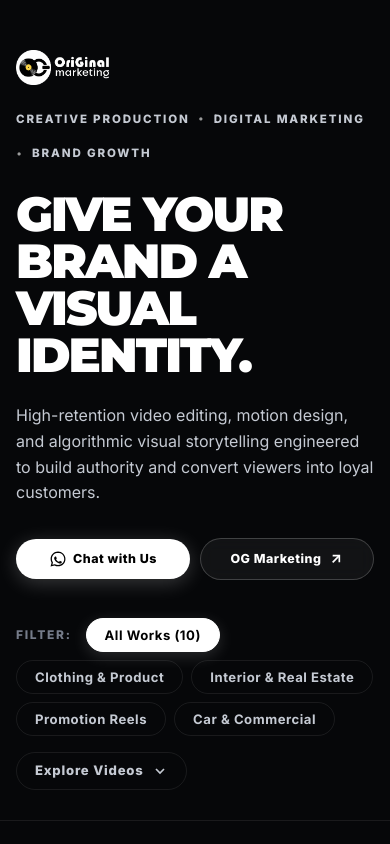
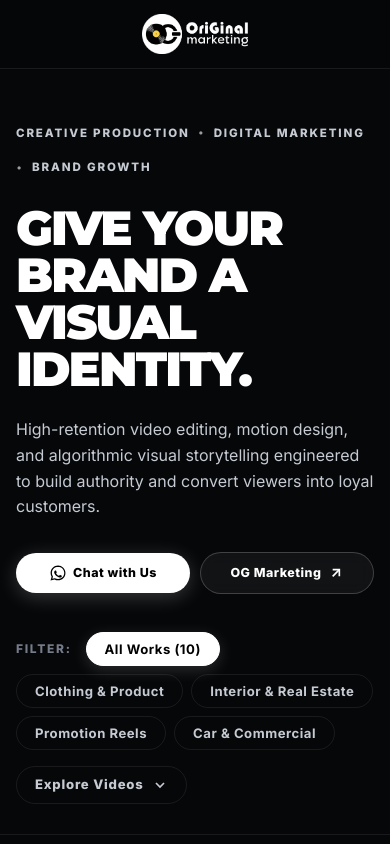
Before and after one commit to og-marketing/og-marketing.github.io, a plain HTML site: page index.html in a window 390 px wide. Shown: the top 844 px of the page. Drawn offline with Linux system fonts and the light colour scheme.

Commit message:
Restore centered navbar header with slightly bigger logo

```diff
--- a/index.html
+++ b/index.html
@@ -15,16 +15,18 @@
 </head>
 <body class="theme-bw">
 
-    <!-- Hero Section with Integrated Brand Logo -->
+    <!-- Minimal Centered Header -->
+    <header class="studio-header">
+        <div class="header-inner header-centered">
+            <a href="#" class="studio-brand">
+                <img src="assets/final-logo.png" alt="OG Marketing" class="brand-logo-img">
+            </a>
+        </div>
+    </header>
+
+    <!-- Hero Section -->
     <section class="hero-section">
         <div class="hero-container">
-
-            <!-- Hero Top Brand Logo (Integrated, Bigger, Left-Aligned) -->
-            <div class="hero-brand-wrap">
-                <a href="#" class="hero-brand-link">
-                    <img src="assets/final-logo.png" alt="OG Marketing" class="hero-logo-img">
-                </a>
-            </div>
 
             <!-- Service Tag Above Headline -->
             <div class="hero-service-tag">
--- a/style.css
+++ b/style.css
@@ -45,42 +45,62 @@ a {
     text-decoration: none;
 }
 
+/* --- Studio Header --- */
+.studio-header {
+    width: 100%;
+    padding: 18px 24px;
+    position: sticky;
+    top: 0;
+    z-index: 500;
+    background: rgba(6, 7, 9, 0.9);
+    backdrop-filter: blur(20px);
+    -webkit-backdrop-filter: blur(20px);
+    border-bottom: 1px solid var(--border-light);
+}
+
+.header-inner {
+    max-width: 1300px;
+    margin: 0 auto;
+    display: flex;
+    align-items: center;
+    justify-content: center;
+}
+
+.header-centered {
+    justify-content: center;
+    text-align: center;
+}
+
+.studio-brand {
+    display: inline-flex;
+    align-items: center;
+    justify-content: center;
+}
+
+.brand-logo-img {
+    height: 50px;
+    width: auto;
+    max-width: 230px;
+    object-fit: contain;
+    display: block;
+    margin: 0 auto;
+    transition: transform 0.2s ease, opacity 0.2s ease;
+}
+
+.studio-brand:hover .brand-logo-img {
+    transform: scale(1.02);
+    opacity: 0.95;
+}
+
 /* --- Hero Section --- */
 .hero-section {
-    padding: 60px 24px 50px;
+    padding: 70px 24px 50px;
     border-bottom: 1px solid var(--border-light);
 }
 
 .hero-container {
     max-width: 1300px;
     margin: 0 auto;
-}
-
-/* Hero Integrated Brand Logo (Left-Aligned, Balanced Size) */
-.hero-brand-wrap {
-    margin-bottom: 26px;
-    display: flex;
-    align-items: center;
-    justify-content: flex-start;
-}
-
-.hero-brand-link {
-    display: inline-flex;
-    align-items: center;
-    transition: transform 0.25s cubic-bezier(0.16, 1, 0.3, 1), opacity 0.2s ease;
-}
-
-.hero-brand-link:hover {
-    transform: scale(1.02);
-    opacity: 0.95;
-}
-
-.hero-logo-img {
-    height: 42px;
-    width: auto;
-    max-width: 185px;
-    object-fit: contain;
-    display: block;
 }
 
 /* Service Tag Above Headline */
@@ -816,15 +836,16 @@ a {
         height: 42px;
         font-size: 1.15rem;
     }
+    .studio-header {
+        padding: 14px 16px;
+    }
+    .brand-logo-img {
+        height: 40px;
+        max-width: 180px;
+        margin: 0 auto;
+    }
     .hero-section {
-        padding: 40px 16px 28px;
-    }
-    .hero-brand-wrap {
-        margin-bottom: 20px;
-    }
-    .hero-logo-img {
-        height: 35px;
-        max-width: 155px;
+        padding: 45px 16px 28px;
     }
     .footer-brand-wrap {
         flex-direction: column;
```
